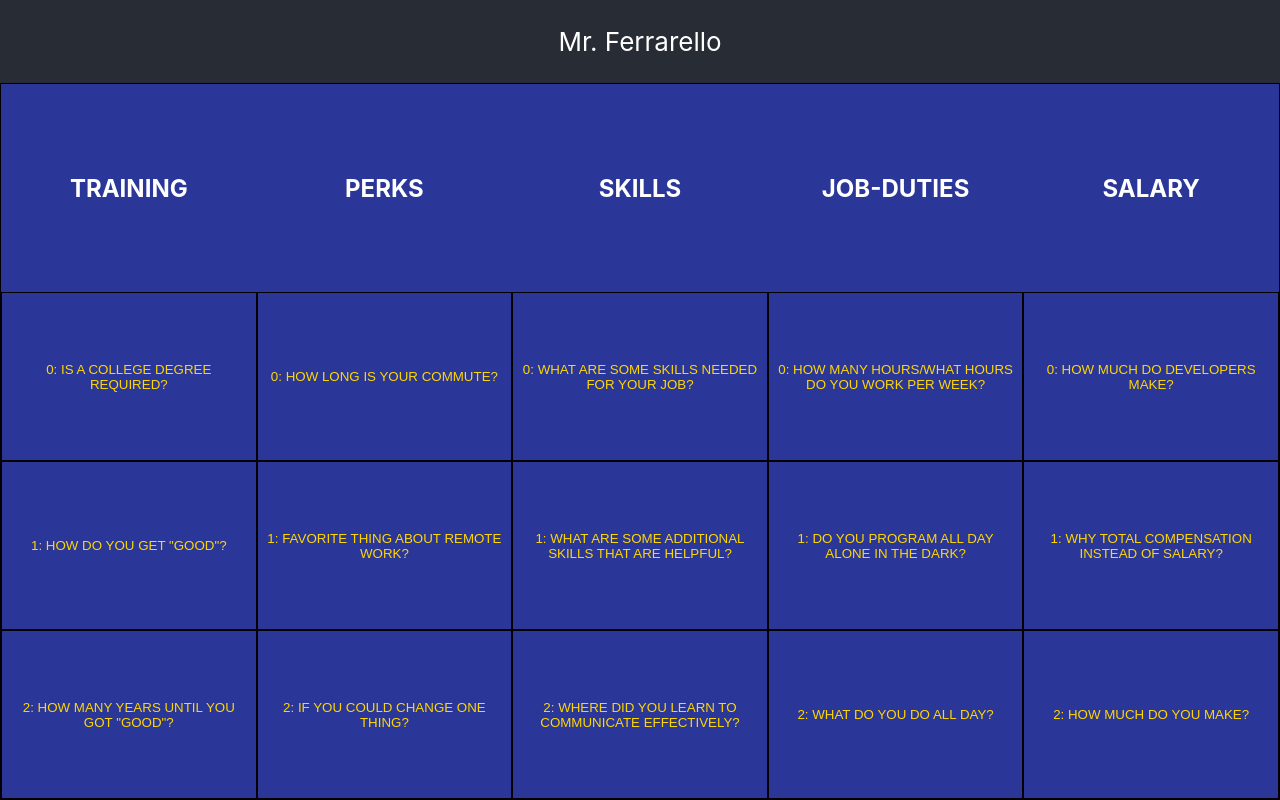
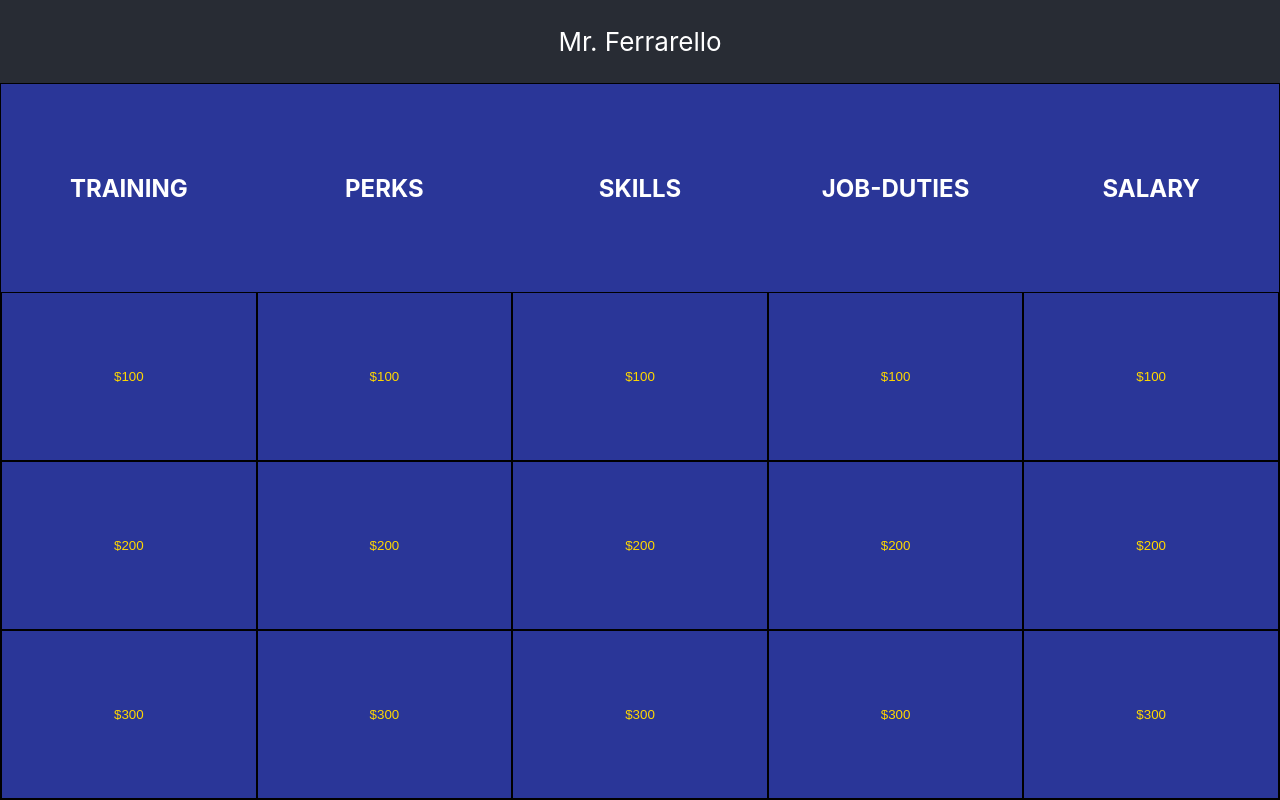
Before and after one commit to salcode/career-jeopardy, a React (Create React App) app: page / in a window 1280 px wide. Built offline with nearby package versions, Linux system fonts and the light colour scheme.

Commit message:
Display "dollar" ammount for question

```diff
--- a/src/components/Category.js
+++ b/src/components/Category.js
@@ -13,7 +13,7 @@ export default function Category({
               () => console.log(question.text)
             }
           >
-            {index}: {question.text}
+            ${100*(index+1)}
           </button>
       )
     }
```
